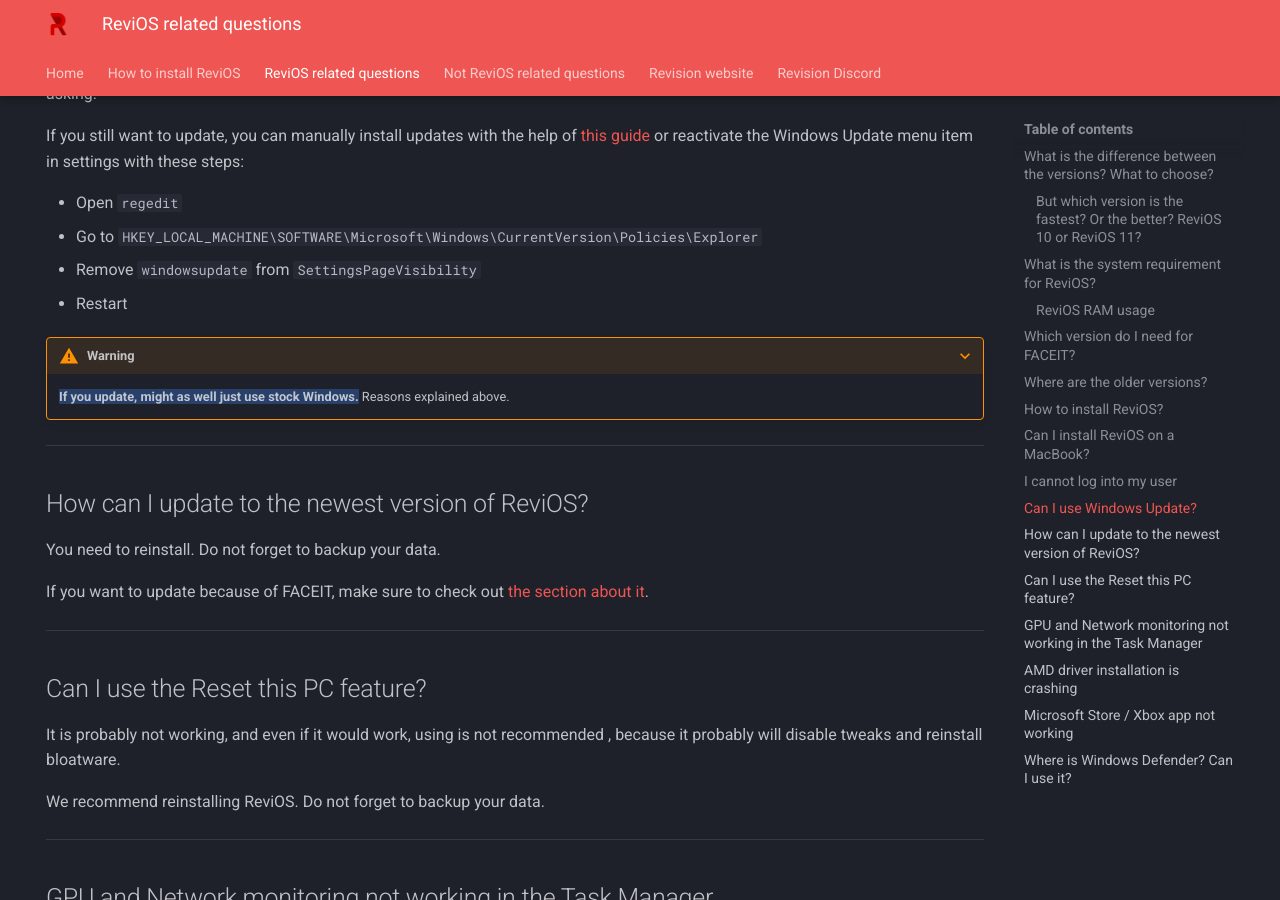
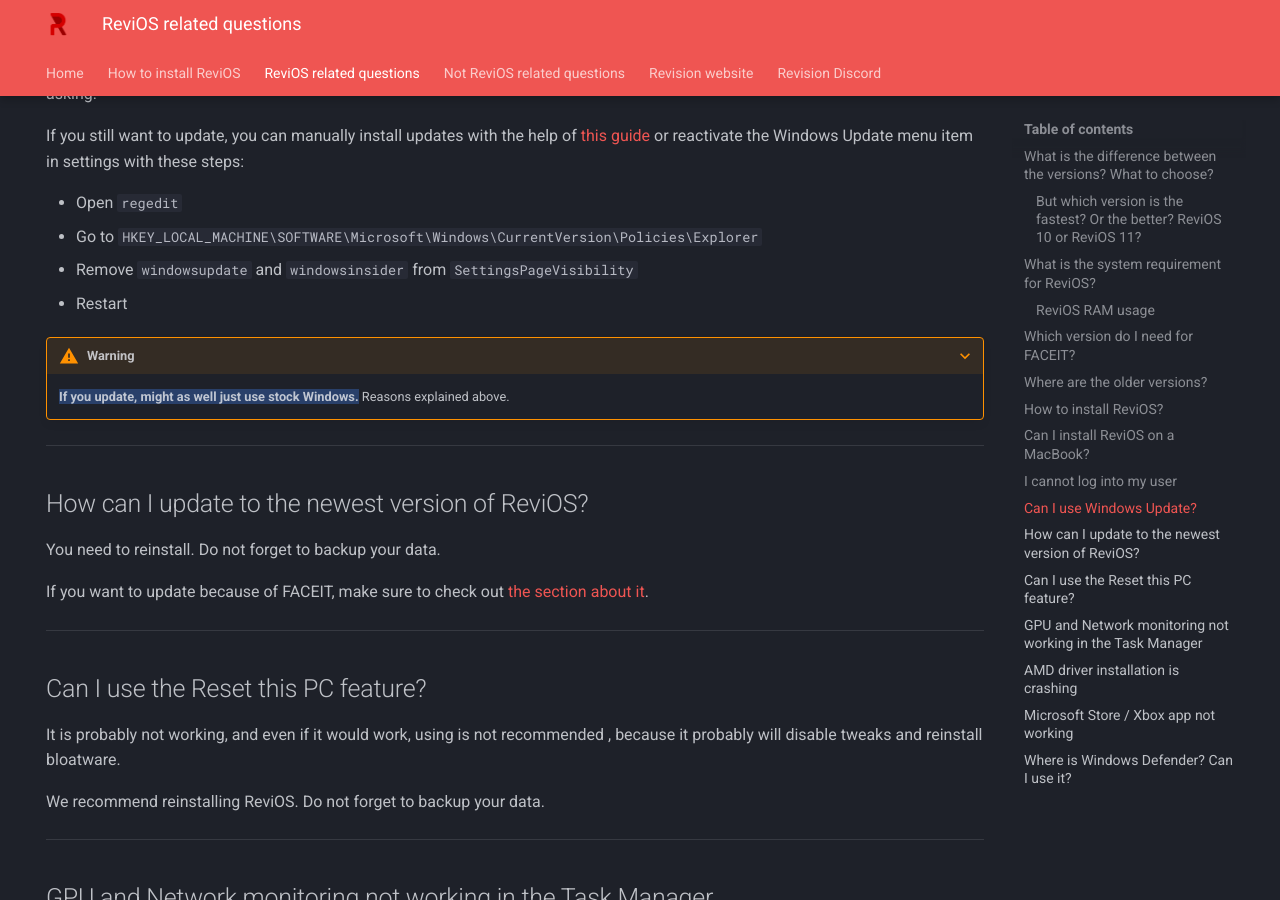
Before and after one commit to dkovacs24/ReviOS_faq, an MkDocs documentation site: the page built from docs/related.md, in a window 1280 px wide and 900 px high, scrolled down 2530 px. Built offline with MkDocs 1.6.1 and Material for MkDocs 9.7.7, drawn with Linux system fonts in a browser that asks for light colours.

Commit message:
update windowsinsider

```diff
--- a/docs/related.md
+++ b/docs/related.md
@@ -107,7 +107,7 @@
 
 - Open `regedit`
 - Go to `HKEY_LOCAL_MACHINE\SOFTWARE\Microsoft\Windows\CurrentVersion\Policies\Explorer`
-- Remove `windowsupdate` from `SettingsPageVisibility`
+- Remove `windowsupdate` and `windowsinsider` from `SettingsPageVisibility`
 - Restart
 
 ???+ warning
```
